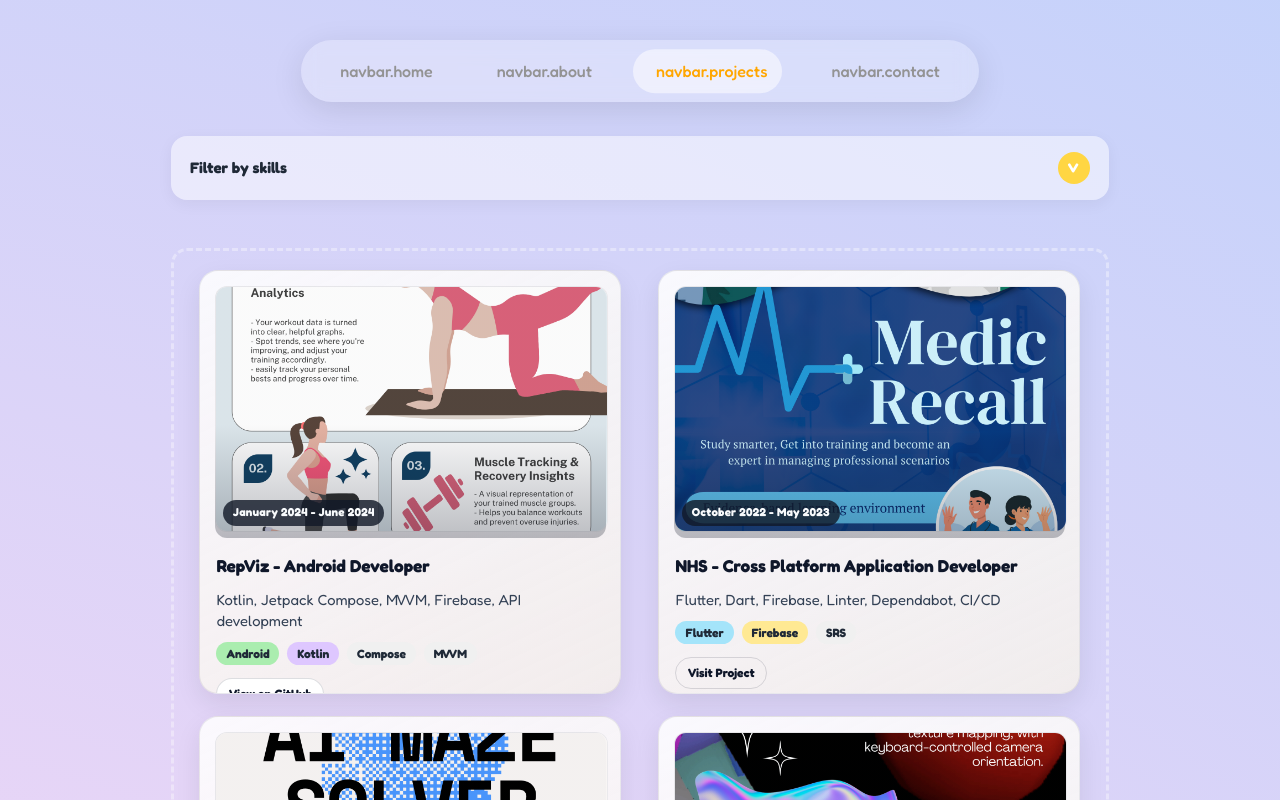
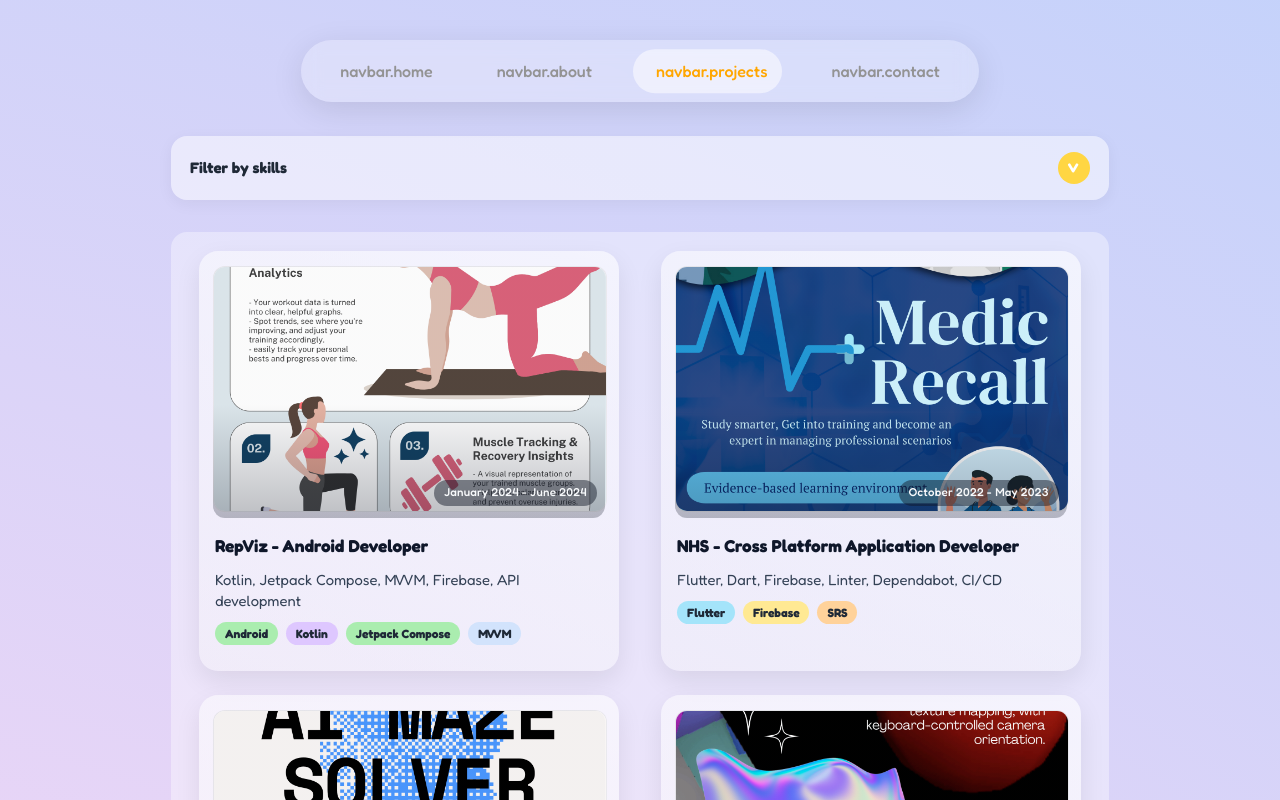
Before and after one commit to JeeIn-Park/JeeIn-Park.github.io, a React (Vite) app: page /projects in a window 1280 px wide. Shown: the top 800 px of the page. Built offline with nearby package versions, Linux system fonts and the light colour scheme.

Commit message:
project skills

```diff
--- a/src/data/projects.ts
+++ b/src/data/projects.ts
@@ -1,4 +1,6 @@
-export type ProjectTag = string;
+import type { Skill } from "./skills.data";
+
+export type ProjectTag = Skill["name"];
 
 export type ProjectMeta = {
   slug: string;
@@ -16,7 +18,7 @@ export const PROJECTS_META: ProjectMeta[] = [
     title: "RepViz - Android Developer",
     cover: "/posters/RepVizPoster.png",
     github: "https://github.com/JeeIn-Park/Training-Tracker-Workout-Monitoring",
-    tags: ["Android", "Kotlin", "Compose", "MVVM"],
+    tags: ["Android", "Kotlin", "Jetpack Compose", "MVVM"],
     component: "TrainingTracker"
   },
   {
@@ -31,28 +33,28 @@ export const PROJECTS_META: ProjectMeta[] = [
     slug: "maze-solver",
     cover: "/posters/MazeSolverPoster.png",
     github: "https://github.com/JeeIn-Park/Maze-Solving-AI",
-    tags: ["Prolog","AI","Pathfinding"],
+    tags: ["Prolog", "AI", "Pathfinding"],
     component: "MazeSolver"
   },
   {
     slug: "graphics-engine",
     cover: "/posters/GraphicEnginePoster.png",
     github: "https://github.com/JeeIn-Park/OBJ-3D-Graphics-Animation-Engine",
-    tags: ["C/C++","3D","Rendering"],
+    tags: ["C", "C++", "3D Graphics", "Rendering"],
     component: "GraphicsEngine"
   },
   {
     slug: "game-of-life",
     cover: "/posters/GameOfLifePoster.png",
     github: "https://github.com/JeeIn-Park/The-Game-of-Life-Optimisation",
-    tags: ["Go","Concurrency","AWS"],
+    tags: ["Go", "Concurrency", "AWS"],
     component: "GameOfLife"
   },
   {
     slug: "scotland-yard",
     cover: "/posters/ScotlandYardPoster.png",
     github: "https://github.com/JeeIn-Park/Scotland-Yard-Board-Game",
-    tags: ["Java","Game","Algorithms"],
+    tags: ["Java", "Game Development", "Algorithms"],
     component: "ScotlandYard"
   }
 ];
--- a/src/data/skills.data.ts
+++ b/src/data/skills.data.ts
@@ -6,7 +6,8 @@ export const SKILL_CATEGORY_META = {
   mobile: { label: "Mobile & Cross-Platform Development", order: 3 },
   cloud: { label: "Cloud & DevOps", order: 4 },
   tools: { label: "Development Tools & IDEs", order: 5 },
-  design: { label: "Design & Modelling", order: 6 }
+  design: { label: "Design & Modelling", order: 6 },
+  concepts: { label: "Concepts & Architecture", order: 7 }
 } as const;
 
 export type SkillCategory = keyof typeof SKILL_CATEGORY_META;
@@ -47,5 +48,14 @@ export const SKILLS: Skill[] = [
   { name: "Figma", category: "design", color: "green", order: 1 },
   { name: "Canva", category: "design", color: "lavender", order: 2 },
   { name: "Fusion 360", category: "design", color: "yellow", order: 3 },
-  { name: "Maya", category: "design", color: "sky", order: 4 }
+  { name: "Maya", category: "design", color: "sky", order: 4 },
+  { name: "MVVM", category: "concepts", color: "periwinkle", order: 1 },
+  { name: "SRS", category: "concepts", color: "amber", order: 2 },
+  { name: "AI", category: "concepts", color: "rose", order: 3 },
+  { name: "Pathfinding", category: "concepts", color: "sky", order: 4 },
+  { name: "Rendering", category: "concepts", color: "blue", order: 5 },
+  { name: "3D Graphics", category: "concepts", color: "lavender", order: 6 },
+  { name: "Concurrency", category: "concepts", color: "green", order: 7 },
+  { name: "Algorithms", category: "concepts", color: "orange", order: 8 },
+  { name: "Game Development", category: "concepts", color: "lilac", order: 9 }
 ];
--- a/src/data/skills.logic.ts
+++ b/src/data/skills.logic.ts
@@ -39,5 +39,6 @@ export const SKILL_CATEGORIES: Record<SkillCategory, string[]> = {
   mobile: getSkillsByCategory("mobile").map((skill) => skill.name),
   cloud: getSkillsByCategory("cloud").map((skill) => skill.name),
   tools: getSkillsByCategory("tools").map((skill) => skill.name),
-  design: getSkillsByCategory("design").map((skill) => skill.name)
+  design: getSkillsByCategory("design").map((skill) => skill.name),
+  concepts: getSkillsByCategory("concepts").map((skill) => skill.name)
 };
--- a/src/pages/Projects.css
+++ b/src/pages/Projects.css
@@ -160,7 +160,7 @@
 
   .projects-grid {
     --project-tile-max: 420px;
-    margin-top: 3rem;
+    margin-top: 2rem;
     display: grid;
     grid-template-columns: repeat(auto-fit, minmax(290px, 1fr));
     gap: 1.5rem;
@@ -173,9 +173,9 @@
     margin-left: auto;
     margin-right: auto;
     justify-content: center;
-    border: 3px dashed rgba(255, 255, 255, 0.364);
+    border: transparent;
     border-radius: 1rem;
-    background: transparent;
+    background: rgba(255, 255, 255, 0.364);
   }
 
   .project-card {
@@ -185,9 +185,9 @@
     width: 100%;
     min-height: 100%;
     aspect-ratio: var(--project-tile-ratio);
-    background: linear-gradient(155deg, rgba(255, 255, 255, 0.86), rgba(251, 247, 232, 0.7));
+    background: linear-gradient(198deg, rgba(255, 255, 255, 0.579), rgba(248, 248, 248, 0.368));
     border-radius: 1.2rem;
-    border: 1px solid rgba(31, 41, 55, 0.08);
+    border: transparent;
     box-shadow: 0 10px 26px rgba(0, 0, 0, 0.08);
     text-align: left;
     overflow: hidden;
@@ -223,20 +223,20 @@
 
   .project-chip {
     position: absolute;
-    left: 1.4rem;
+    right: 1.4rem;
     bottom: 0.75rem;
     z-index: 1;
     padding: 0.28rem 0.62rem;
     border-radius: 999px;
-    background: rgba(17, 24, 39, 0.8);
+    background: rgba(17, 24, 39, 0.474);
     color: #f8fafc;
     font-size: 0.72rem;
-    font-weight: 700;
+    font-weight: 500;
     letter-spacing: 0.02em;
   }
 
   .project-card:hover {
-    box-shadow: 0 18px 38px rgba(0, 0, 0, 0.14);
+    box-shadow: 0 18px 38px rgba(0, 0, 0, 0.219);
   }
 
   .project-card:hover .project-image {
@@ -296,36 +296,6 @@
     line-height: 1.1;
   }
 
-  .project-actions {
-    margin-top: auto;
-    display: flex;
-    flex-wrap: wrap;
-    gap: 0.5rem;
-    padding-top: 0.1rem;
-  }
-
-  .project-btn {
-    font-size: 0.75rem;
-    font-weight: 700;
-    border-radius: 999px;
-    padding: 0.38rem 0.7rem;
-    border: 1px solid rgba(15, 23, 42, 0.14);
-    background: #ffffff;
-    color: #0f172a;
-    text-decoration: none;
-    transition: transform 120ms ease, background 120ms ease;
-  }
-
-  .project-btn:hover {
-    transform: translateY(-1px);
-    background: #f8fafc;
-  }
-
-  .project-btn-ghost {
-    background: transparent;
-  }
-
-
   .coming-soon {
     margin-top: 4rem;
     font-size: 1rem;
--- a/src/pages/Projects.tsx
+++ b/src/pages/Projects.tsx
@@ -3,7 +3,6 @@ import React, { useMemo, useState } from "react";
 import { motion, useReducedMotion } from "framer-motion";
 import { useInView } from "react-intersection-observer";
 import { useTranslation } from "react-i18next";
-import { Link } from "react-router-dom";
 import "./Projects.css";
 import ContextualCTA from "../components/ContextualCTA";
 import SkillFilter from "../components/SkillFilter";
@@ -93,22 +92,23 @@ const ProjectCard: React.FC<{
     triggerOnce: true,
     threshold: 0.15
   });
+  const destination = project.external ?? project.github ?? `/projects/${project.slug}`;
+  const shouldOpenNewTab = Boolean(project.external || project.github);
 
   return (
-    <Link
-      key={project.slug}
-      to={`/projects/${project.slug}`}
+    <motion.a
+      ref={ref}
+      href={destination}
+      target={shouldOpenNewTab ? "_blank" : undefined}
+      rel={shouldOpenNewTab ? "noreferrer noopener" : undefined}
       className="project-card-link"
-    >
-      <motion.div
-        ref={ref}
-        className="project-card"
       initial={shouldReduce ? false : { opacity: 0, y: 30 }}
       animate={inView ? (shouldReduce ? {} : { opacity: 1, y: 0 }) : {}}
       whileHover={shouldReduce ? {} : { y: -6, scale: 1.01 }}
       whileTap={shouldReduce ? {} : { scale: 0.99 }}
       transition={{ type: "spring", stiffness: 220, damping: 16 }}
     >
+      <div className="project-card">
         <div className="project-media">
           {project.cover ? (
             <motion.img
@@ -146,33 +146,9 @@ const ProjectCard: React.FC<{
               })}
             </ul>
           )}
-          <div className="project-actions">
-            {project.github && (
-              <a
-                href={project.github}
-                target="_blank"
-                rel="noreferrer"
-                className="project-btn"
-                onClick={(e) => e.stopPropagation()}
-              >
-                View on GitHub
-              </a>
-            )}
-            {project.external && (
-              <a
-                href={project.external}
-                target="_blank"
-                rel="noreferrer"
-                className="project-btn project-btn-ghost"
-                onClick={(e) => e.stopPropagation()}
-              >
-                Visit Project
-              </a>
-            )}
         </div>
       </div>
-      </motion.div>
-    </Link>
+    </motion.a>
   );
 };
 
```
Also changed, not shown: 1 other file (tests, documents, lock files or other folders). Lines whose indentation alone changed are shown as unchanged.
